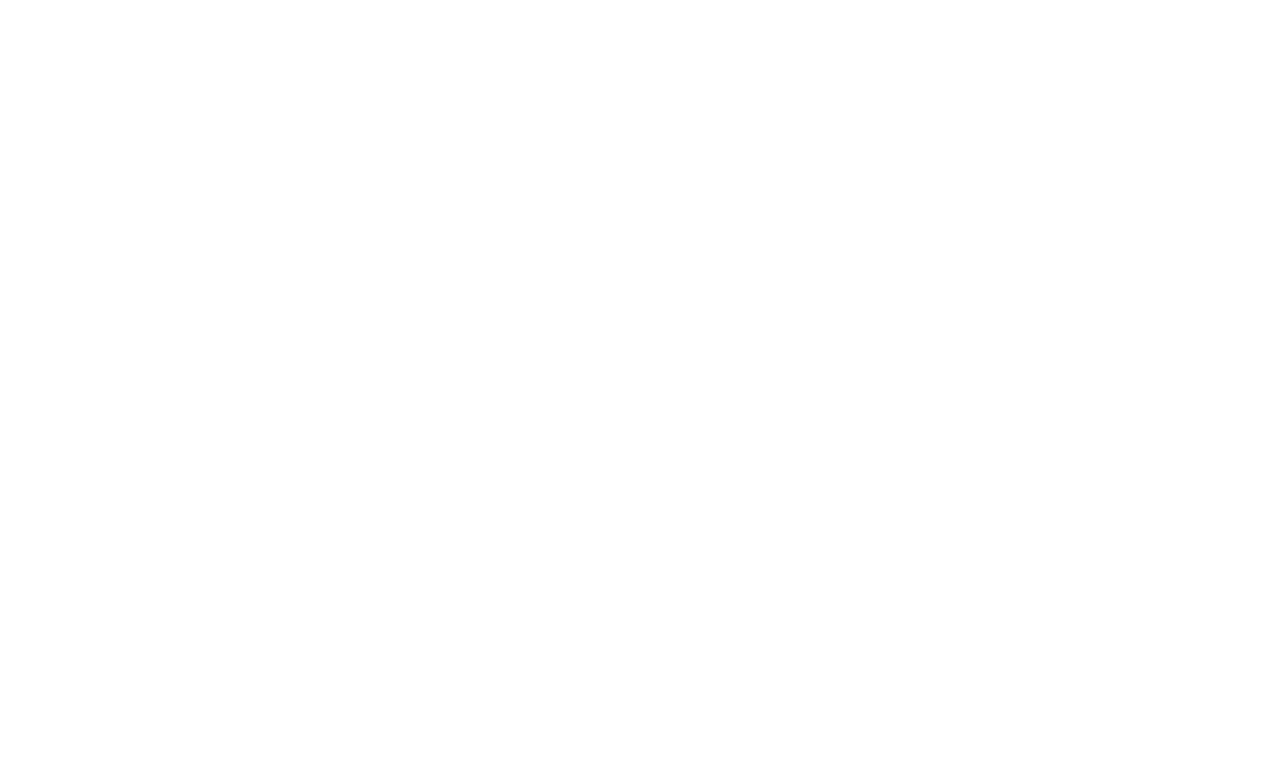
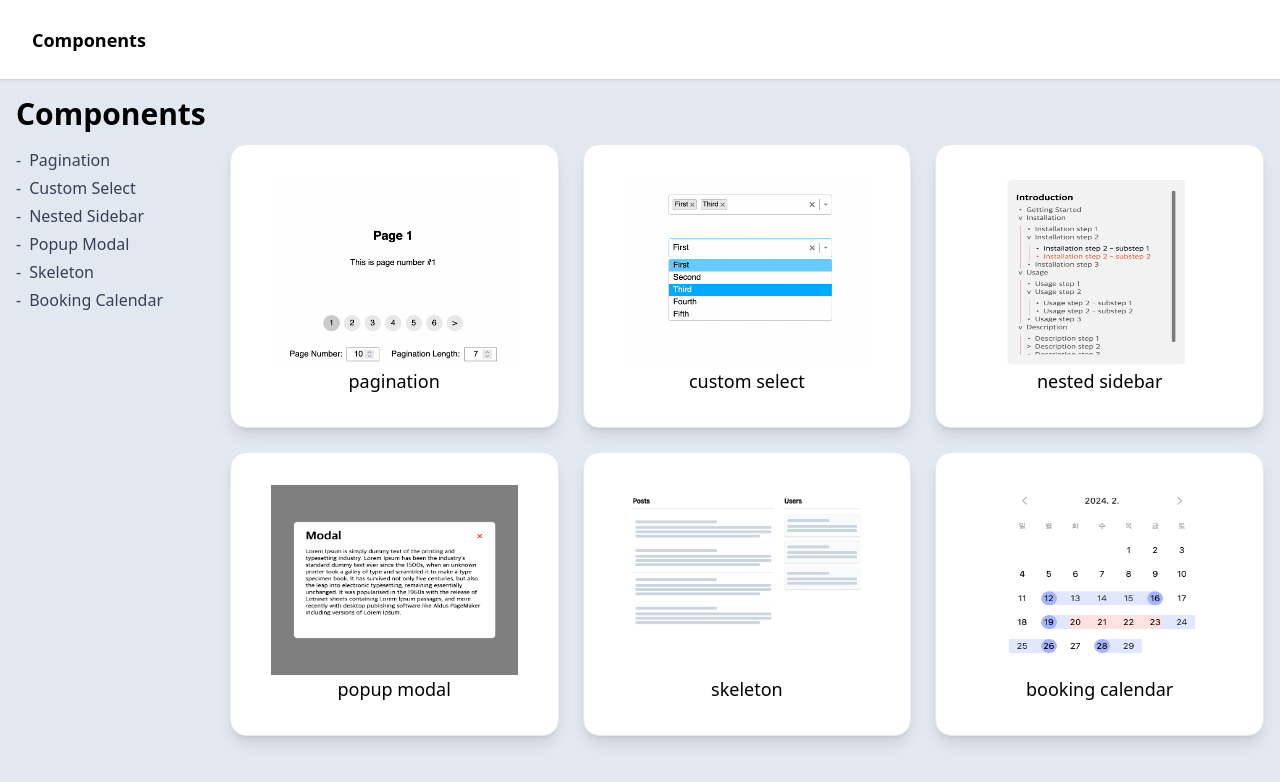
Before and after one commit to thecloer/react-components, a React (Vite) app: page / in a window 1280 px wide. Shown: the top 782 px of the page. Built offline with nearby package versions, Linux system fonts and the light colour scheme.

Commit message:
chore: change domain

```diff
--- a/src/pages/MyComponents/index.tsx
+++ b/src/pages/MyComponents/index.tsx
@@ -45,7 +45,7 @@
       {myComponentsList.map((myComponent) => (
         <Link key={myComponent.path} to={`/${myComponent.path}`}>
           <div className='card'>
-            <img src={`/react-components/components/${myComponent.path}.png`} className='aspect-[1.3] w-full' />
+            <img src={`/components/${myComponent.path}.png`} className='aspect-[1.3] w-full' />
             <h3 className='text-center text-lg font-medium'>{myComponent.id}</h3>
           </div>
         </Link>
--- a/src/pages/router.tsx
+++ b/src/pages/router.tsx
@@ -14,6 +14,4 @@
   ],
 };
 
-export default createBrowserRouter([pageObject], {
-  basename: '/react-components',
-});
+export default createBrowserRouter([pageObject]);
--- a/vite.config.ts
+++ b/vite.config.ts
@@ -4,7 +4,7 @@
 
 // https://vitejs.dev/config/
 export default defineConfig({
-  base: '/react-components/',
+  base: 'http://react-components.thecloer.com/',
   resolve: {
     alias: { '@': path.resolve('./src') },
   },
```
